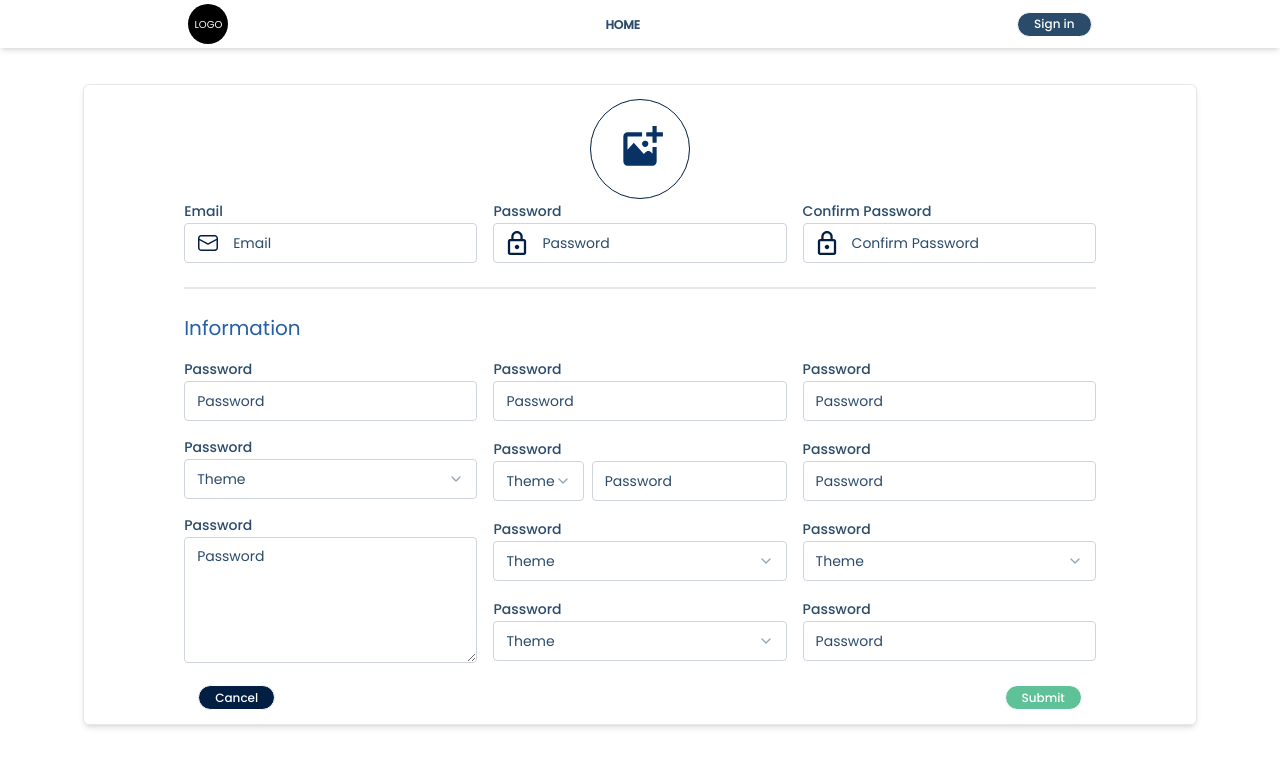
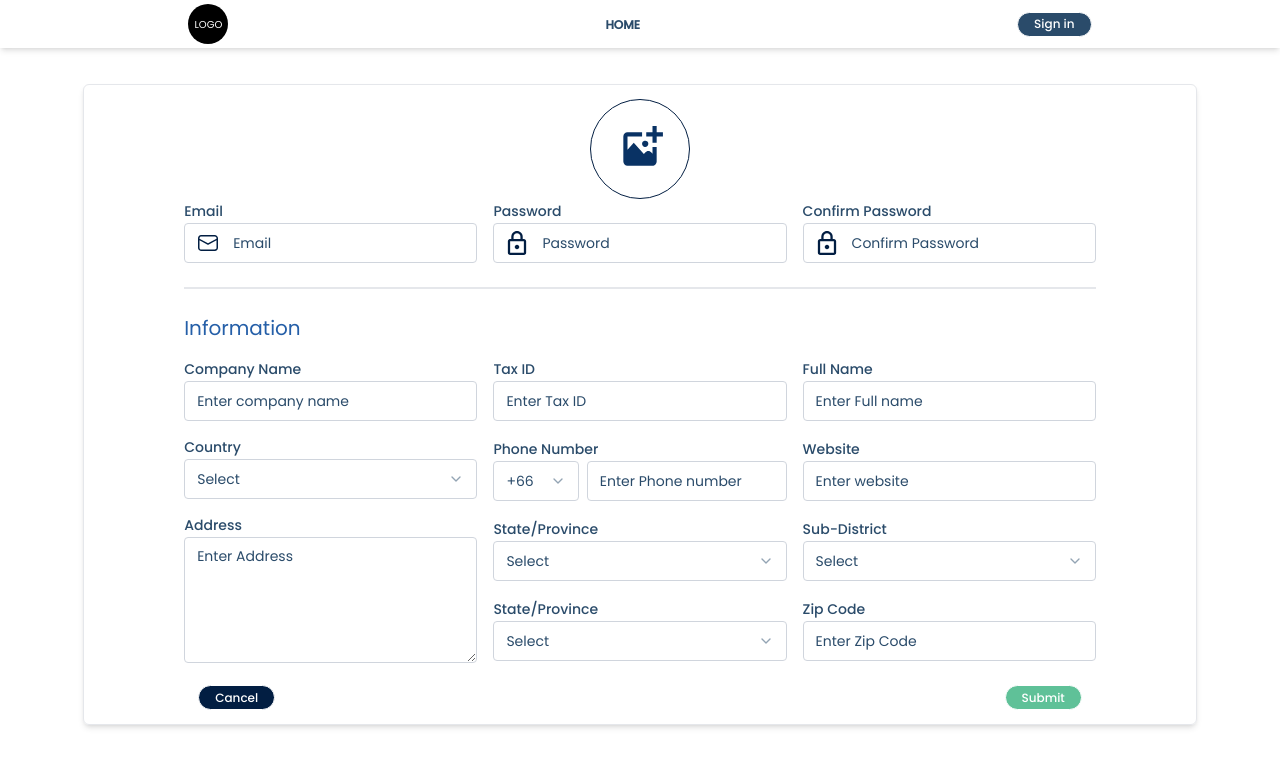
Before and after one commit to mart1057/react-test, a React (Vite) app: page /Signin in a window 1280 px wide. Shown: the top 766 px of the page. Built offline with nearby package versions, Linux system fonts and the light colour scheme; a web font is replaced by a local one.

Commit message:
'update'

```diff
--- a/src/App.tsx
+++ b/src/App.tsx
@@ -2,7 +2,7 @@ import './App.css'
 import { useRoutes } from 'react-router-dom';
 import MenuBar from "./components/ui/menuBar.tsx";
 import ContentPage from './page/ContentPages/Content.tsx';
-import Signin from './page/SignInPage/SignIn.tsx';
+import SignIn from './page/SignInPage/SignIn.tsx';
 
 
 function App() {
@@ -13,7 +13,7 @@ function App() {
     },
     {
       path: "/Signin",
-      element: <Signin/>,
+      element: <SignIn/>,
     },
   ])
   return (
--- a/src/page/SigninPage/Signin.tsx
+++ b/src/page/SigninPage/Signin.tsx
@@ -6,9 +6,7 @@ import { Textarea } from "@/components/ui/textarea";
 import {
   Select,
   SelectContent,
-  SelectGroup,
   SelectItem,
-  SelectLabel,
   SelectTrigger,
   SelectValue,
 } from "@/components/ui/select";
@@ -105,19 +103,18 @@ function SignIn() {
           <div className="grid grid-cols-1 md:grid-cols-2 lg:grid-cols-3 gap-4 mt-[14px]">
             <div className="grid grid-rows-4 gap-2">
               <div>
-                <Label htmlFor="password">Password</Label>
+                <Label>Company Name</Label>
                 <Input
-                  type="password"
-                  id="password"
-                  placeholder="Password"
+                  type="text"
+                  placeholder="Enter company name"
                   className="rounded-[4px] border border-[#D0D5DD]"
                 />
               </div>
               <div>
-                <Label htmlFor="password">Password</Label>
+                <Label>Country</Label>
                 <Select>
                   <SelectTrigger className="rounded-[4px] border border-[#D0D5DD]">
-                    <SelectValue placeholder="Theme" />
+                    <SelectValue placeholder="Select" />
                   </SelectTrigger>
                   <SelectContent>
                     <SelectItem value="light">Light</SelectItem>
@@ -127,10 +124,9 @@ function SignIn() {
                 </Select>
               </div>
               <div className="row-span-2">
-                <Label htmlFor="password">Password</Label>
+                <Label>Address</Label>
                 <Textarea
-                  id="password"
-                  placeholder="Password"
+                  placeholder="Enter Address"
                   className="rounded-[4px] border border-[#D0D5DD] h-[85%]"
                 />
               </div>
@@ -138,20 +134,20 @@ function SignIn() {
             {/* /////////////////////////////// 2 /////////////////////////// */}
             <div className="grid grid-row gap-4">
               <div>
-                <Label htmlFor="password">Password</Label>
+                <Label>Tax ID</Label>
                 <Input
-                  type="password"
+                  type="text"
                   id="password"
-                  placeholder="Password"
+                  placeholder="Enter Tax ID"
                   className="rounded-[4px] border border-[#D0D5DD]"
                 />
               </div>
               <div>
-                <Label htmlFor="password">Password</Label>
+                <Label>Phone Number</Label>
                 <div className="flex">
                   <Select>
                     <SelectTrigger className=" w-[40%] rounded-[4px] border border-[#D0D5DD] mr-[8px]">
-                      <SelectValue placeholder="Theme" />
+                      <SelectValue placeholder="+66" />
                     </SelectTrigger>
                     <SelectContent>
                       <SelectItem value="light">Light</SelectItem>
@@ -160,18 +156,17 @@ function SignIn() {
                     </SelectContent>
                   </Select>{" "}
                   <Input
-                    type="password"
-                    id="password"
-                    placeholder="Password"
+                    type="text"
+                    placeholder="Enter Phone number"
                     className="rounded-[4px] border border-[#D0D5DD]"
                   />
                 </div>
               </div>
               <div>
-                <Label htmlFor="password">Password</Label>
+                <Label>State/Province</Label>
                 <Select>
                   <SelectTrigger className="rounded-[4px] border border-[#D0D5DD]">
-                    <SelectValue placeholder="Theme" />
+                    <SelectValue placeholder="Select" />
                   </SelectTrigger>
                   <SelectContent>
                     <SelectItem value="light">Light</SelectItem>
@@ -181,10 +176,10 @@ function SignIn() {
                 </Select>
               </div>
               <div>
-                <Label htmlFor="password">Password</Label>
+                <Label>State/Province</Label>
                 <Select>
                   <SelectTrigger className="rounded-[4px] border border-[#D0D5DD]">
-                    <SelectValue placeholder="Theme" />
+                    <SelectValue placeholder="Select" />
                   </SelectTrigger>
                   <SelectContent>
                     <SelectItem value="light">Light</SelectItem>
@@ -197,28 +192,26 @@ function SignIn() {
             {/* /////////////////////////////// 3 /////////////////////////// */}
             <div className="grid grid-row gap-4">
               <div>
-                <Label htmlFor="password">Password</Label>
+                <Label>Full Name</Label>
                 <Input
-                  type="password"
-                  id="password"
-                  placeholder="Password"
+                  type="Text"
+                  placeholder="Enter Full name"
                   className="rounded-[4px] border border-[#D0D5DD]"
                 />
               </div>
               <div>
-                <Label htmlFor="password">Password</Label>
+                <Label>Website</Label>
                 <Input
-                  type="password"
-                  id="password"
-                  placeholder="Password"
+                  type="text"
+                  placeholder="Enter website"
                   className="rounded-[4px] border border-[#D0D5DD]"
                 />
               </div>
               <div>
-                <Label htmlFor="password">Password</Label>
+                <Label>Sub-District</Label>
                 <Select>
                   <SelectTrigger className="rounded-[4px] border border-[#D0D5DD]">
-                    <SelectValue placeholder="Theme" />
+                    <SelectValue placeholder="Select" />
                   </SelectTrigger>
                   <SelectContent>
                     <SelectItem value="light">Light</SelectItem>
@@ -228,11 +221,10 @@ function SignIn() {
                 </Select>
               </div>
               <div>
-                <Label htmlFor="password">Password</Label>
+                <Label>Zip Code</Label>
                 <Input
-                  type="password"
-                  id="password"
-                  placeholder="Password"
+                  type="text"
+                  placeholder="Enter Zip Code"
                   className="rounded-[4px] border border-[#D0D5DD]"
                 />
               </div>
```
